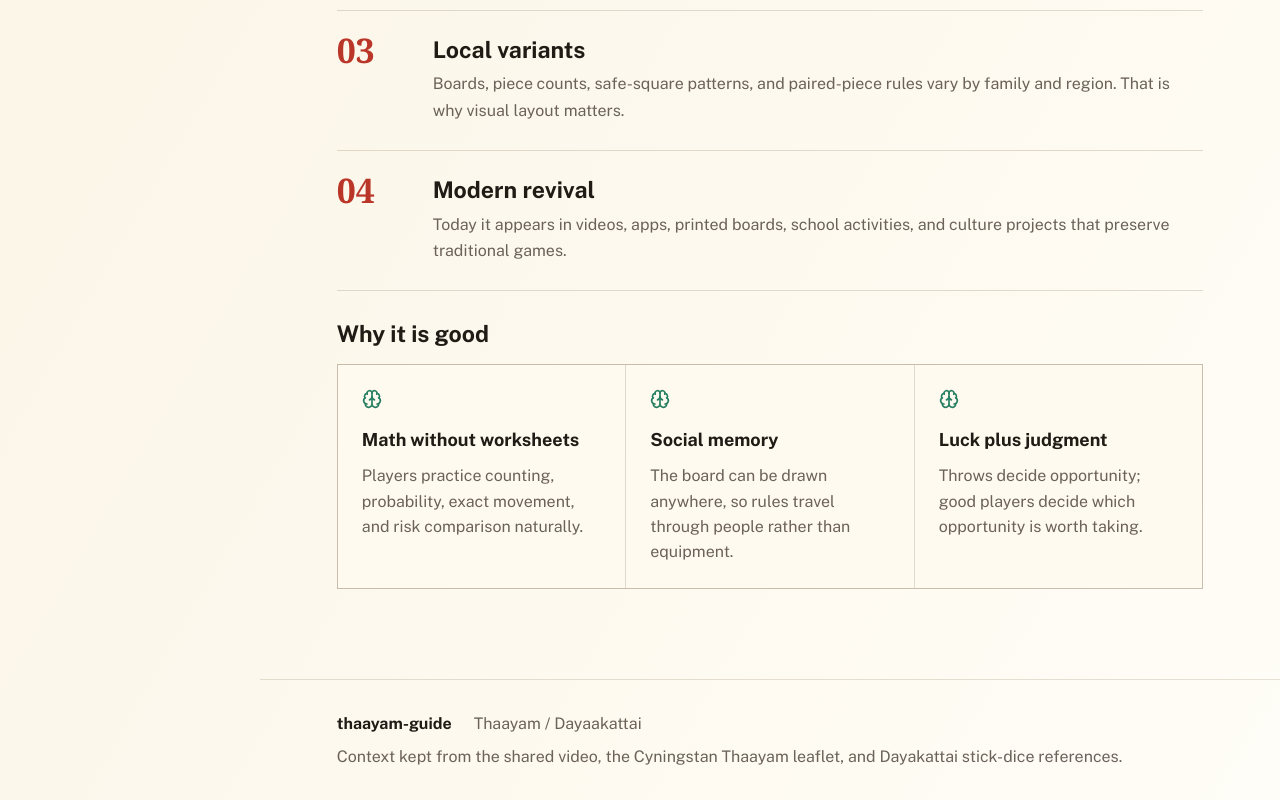
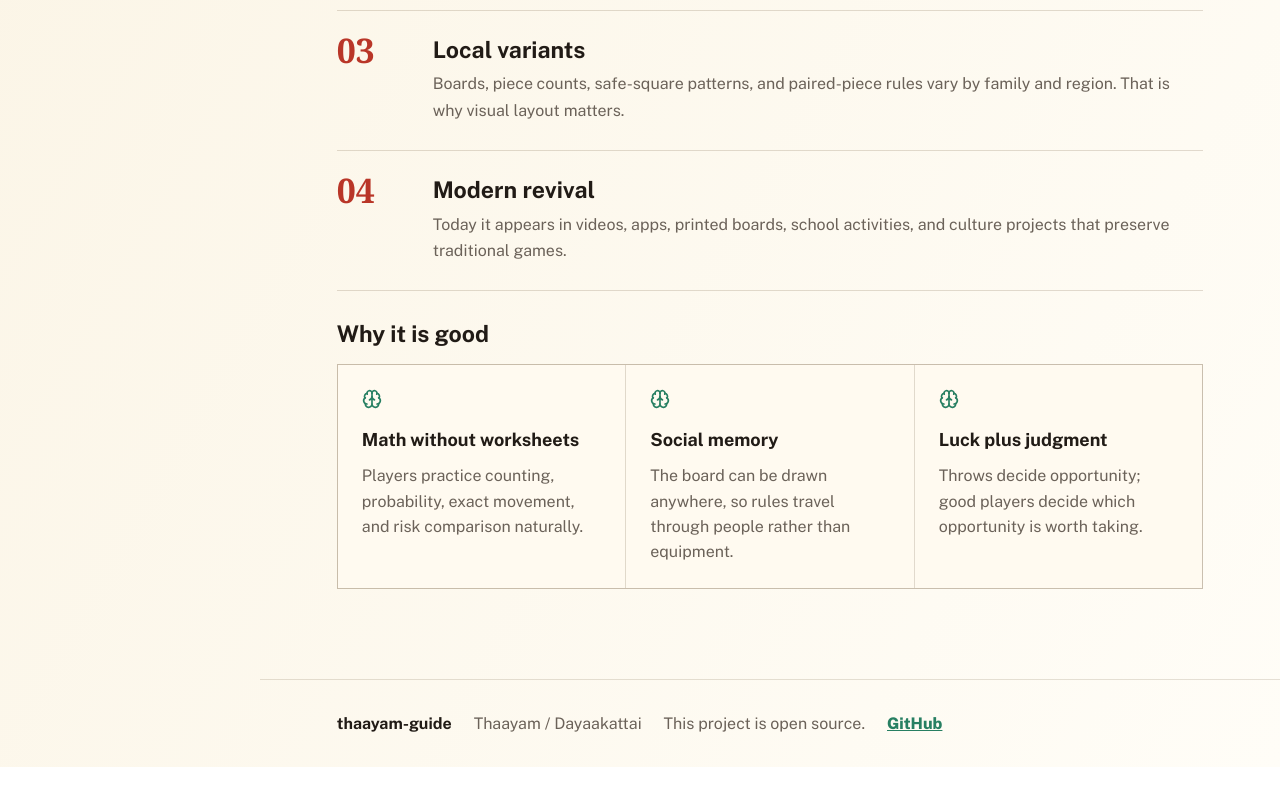
Before and after one commit to Amal-David/thaayam-guide, a React (Vite) app: page / in a window 1280 px wide. Shown: the part 8440-9240 px from the top of the page. After the commit the page ends 9207 px from the top, so only its background shows below. Built offline with nearby package versions, Linux system fonts and the light colour scheme.

Commit message:
Update footer open source note

```diff
--- a/src/App.css
+++ b/src/App.css
@@ -1117,6 +1117,11 @@ footer strong {
   color: var(--ink);
 }
 
+footer a {
+  color: var(--green);
+  font-weight: 800;
+}
+
 @media (max-width: 1040px) {
   .app-shell {
     display: block;
--- a/src/App.jsx
+++ b/src/App.jsx
@@ -199,8 +199,7 @@ const copy = {
         ['Luck plus judgment', 'Throws decide opportunity; good players decide which opportunity is worth taking.'],
       ],
     },
-    source:
-      'Context kept from the shared video, the Cyningstan Thaayam leaflet, and Dayakattai stick-dice references.',
+    source: 'This project is open source.',
   },
   ta: {
     code: 'TA',
@@ -385,8 +384,7 @@ const copy = {
         ['அதிர்ஷ்டமும் தீர்மானமும்', 'வீச்சு வாய்ப்பை தரும்; நல்ல வீரர் எந்த வாய்ப்பை பயன்படுத்துவது என்று தீர்மானிப்பார்.'],
       ],
     },
-    source:
-      'பகிரப்பட்ட வீடியோ, Cyningstan தாயம் துண்டுப் பிரசுரம், மற்றும் தாயக்கட்டை கட்டை-பகடை குறிப்புகளில் இருந்து சரியான சூழல் மட்டும் வைக்கப்பட்டுள்ளது.',
+    source: 'இந்த திட்டம் open source ஆக உள்ளது.',
   },
 }
 
@@ -702,6 +700,9 @@ function App() {
           <strong>thaayam-guide</strong>
           <span>Thaayam / Dayaakattai</span>
           <span>{t.source}</span>
+          <a href="https://github.com/Amal-David/thaayam-guide" rel="noreferrer" target="_blank">
+            GitHub
+          </a>
         </footer>
       </main>
     </div>
```
Also changed, not shown: 1 other file (tests, documents, lock files or other folders).
